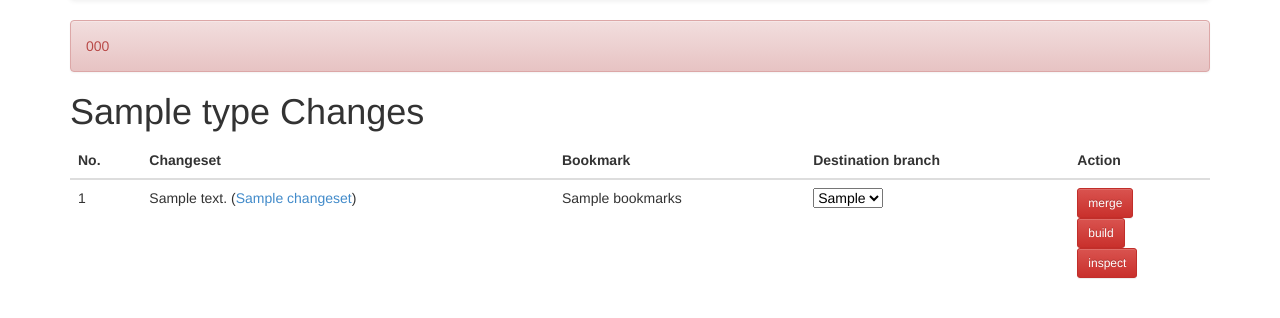
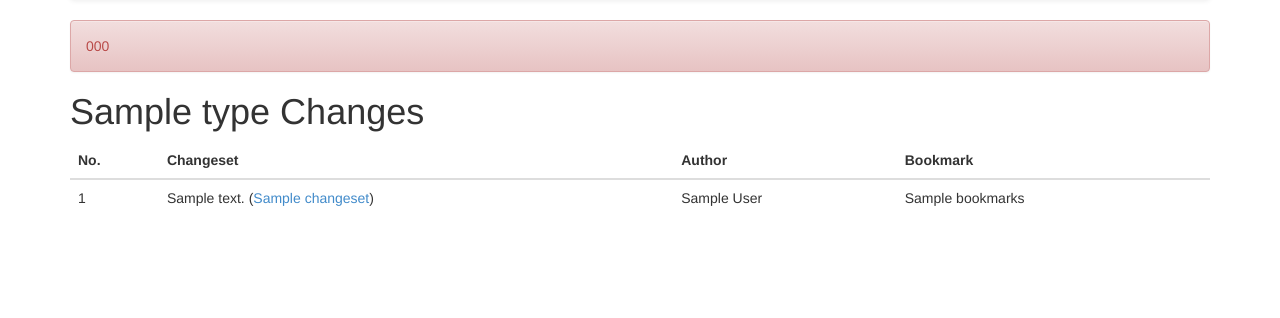
Before and after one commit to pasliwa/code_review, a Flask app: template templates/changes.html in a window 1280 px wide. Shown: the part 102-420 px from the top of the page. Run offline with Flask 2, Linux system fonts and the light colour scheme; the template is opened without the code that fills it: most values are stand-ins (such as "Sample title", 1, 10 or a date in 2020); some libraries are stand-ins or nearby versions.

Commit message:
author name and email are associated with changeset review

```diff
--- a/code_review.py
+++ b/code_review.py
@@ -121,18 +121,13 @@ def index():
 
 @app.route('/changes/new')
 def changes_new():
-    #branches = repo.get_branch_names()
-    #heads = repo.hg_heads()
-    #bookmarks=repo.hg_bookbarks()
-    #branches.remove("default") if "default" in branches else ""
-    #branches=branches+bookmarks
     heads = repo.hg_heads()
     for h in heads:
         h['src'] = h['bookmarks']
         sha1 = repo.hg_log(identifier=h['rev'], template="{node}")
         count = Review.query.filter(Review.sha1 == sha1).count()
         if (count < 1):
-            review = Review("dummy user", "dummy@email.com", h["desc"], sha1, h["bookmarks"])
+            review = Review(h["author"], h["email"], h["desc"], sha1, h["bookmarks"])
             db.session.add(review)
             db.session.commit()
     return render_template('changes.html', type="New", heads=heads, productBranches=productBranches)
--- a/templates/changes.html
+++ b/templates/changes.html
@@ -14,9 +14,8 @@
         <tr>
             <th>No.</th>
             <th>Changeset</th>
+            <th>Author</th>
             <th>Bookmark</th>
-            <th>Destination branch</th>
-            <th>Action</th>
         </tr>
         </thead>
         <tbody>
@@ -25,28 +24,8 @@
             <tr>
                 <td>{{ loop.index }}</td>
                 <td>{{ br.desc }} <span class="">(<a href="{{ url_for("changeset_info", changeset=br.changeset) }}">{{ br.changeset }}</a>)</span></td>
+                <td>{{ br.author }}</td>
                 <td>{{ br.bookmarks }}</td>
-                <td>
-                    <form method="post" action="{{ url_for("merge_from_post") }}">
-                        <select name="dst">
-                            {% for pb in productBranches %}
-                                <option value="{{ pb }}">{{ pb }}</option>
-                            {% endfor %}
-                        </select>
-                        <input type="hidden" name="src" value="{{ br.src }}"/>
-                </td>
-                <td>
-                    <button class="btn btn-danger btn-sm" type="submit">merge</button>
-                    </form>
-                    <form method="post" action="{{ url_for("jenkins_build") }}">
-                        <input type="hidden" name="src" value="{{ br.src }}"/>
-                        <button class="btn btn-danger btn-sm" type="submit">build</button>
-                    </form>
-                    <form method="post" action="{{ url_for("inspect_diff") }}">
-                        <input type="hidden" name="changeset" value="{{ br.changeset }}"/>
-                        <button class="btn btn-danger btn-sm" type="submit">inspect</button>
-                    </form>
-                </td>
             </tr>
         {% endfor %}
         </tr>
```
Also changed, not shown: Repo2.py (+4 -3 lines).
